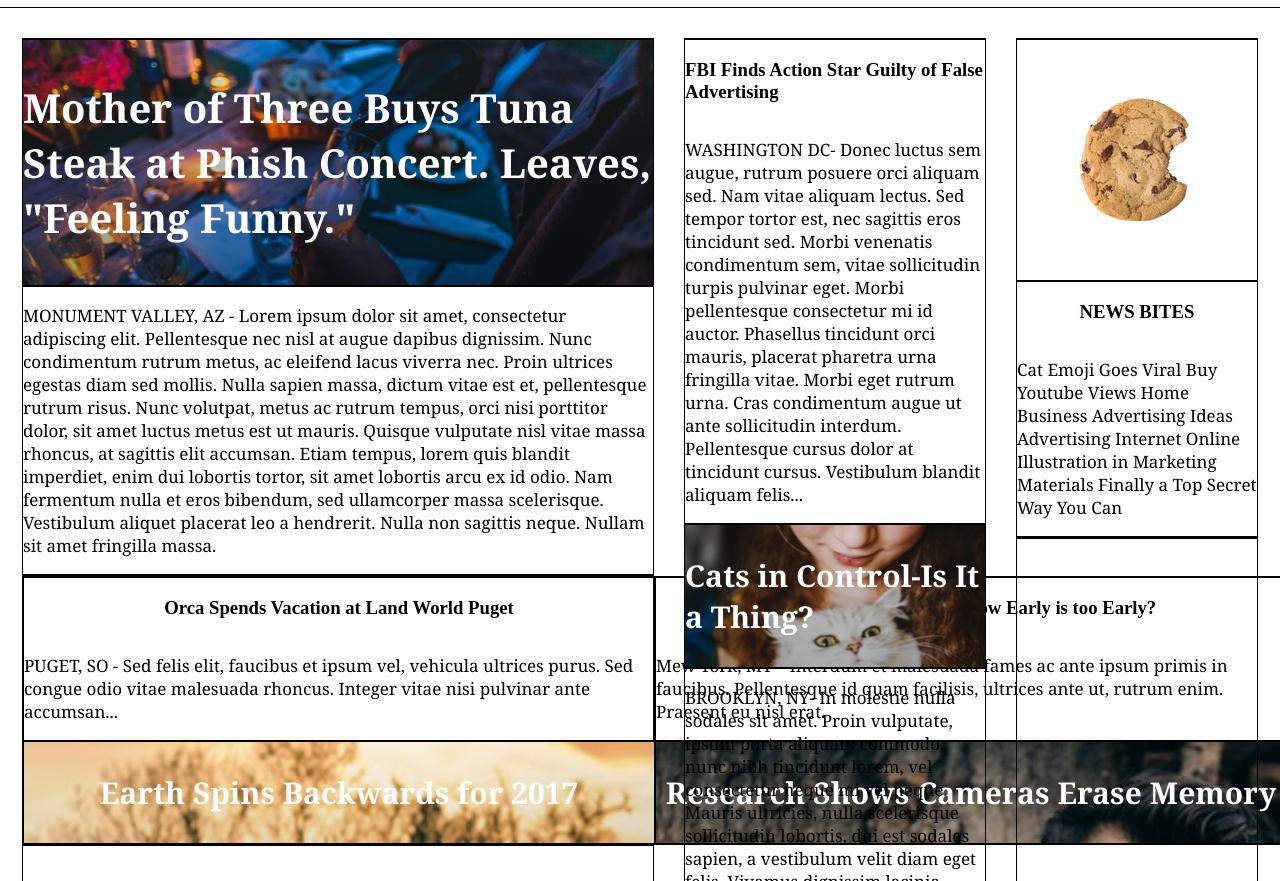
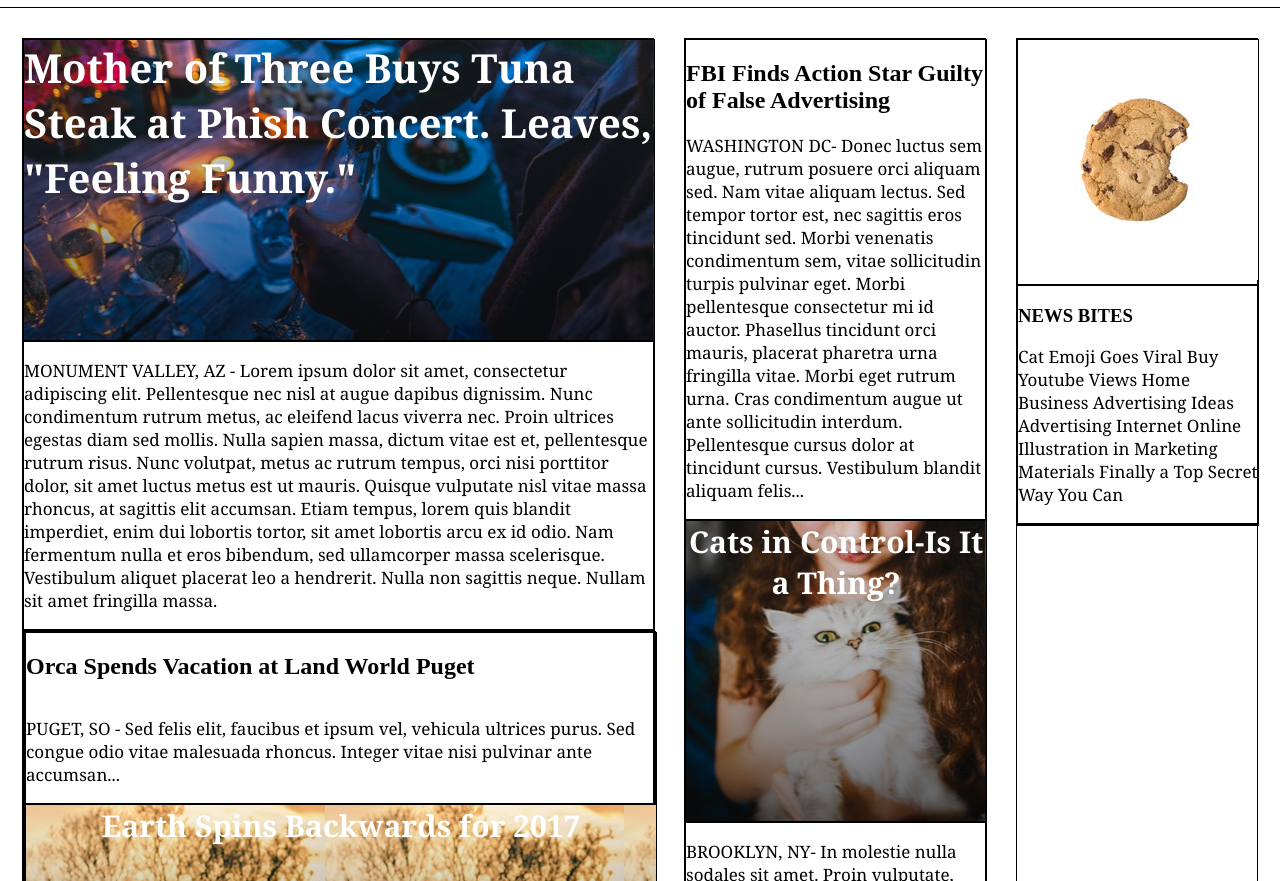
Before and after one commit to mistytree/mytimes, a plain HTML site: page index.html in a window 1280 px wide. Shown: the part 71-952 px from the top of the page. Drawn offline with Linux system fonts and the light colour scheme.

Commit message:
Commit 2018-01-10

```diff
--- a/index.html
+++ b/index.html
@@ -25,7 +25,7 @@
 
       <div class="large main">
         <div class="large one">
-          <p class="image main">Mother of Three Buys Tuna Steak at Phish Concert. Leaves, "Feeling Funny."</p>
+          <span class="image main">Mother of Three Buys Tuna Steak at Phish Concert. Leaves, "Feeling Funny."</span>
         </div>
         <div class="large two">
           <p>MONUMENT VALLEY, AZ - Lorem ipsum dolor sit amet, consectetur adipiscing elit.
@@ -43,23 +43,23 @@
 
           <div class="large bottom_left">
             <div class="large three">
-              <h3>Orca Spends Vacation at Land World Puget</h3>
+              <h2>Orca Spends Vacation at Land World Puget</h2>
               <p>PUGET, SO - Sed felis elit, faucibus et ipsum vel, vehicula ultrices purus.
                 Sed congue odio vitae malesuada rhoncus. Integer vitae nisi pulvinar ante accumsan...</p>
             </div>
             <div class="large four">
-              <p class="image">Earth Spins Backwards for 2017</p>
+              <span class="image">Earth Spins Backwards for 2017</span>
             </div>
           </div>
 
           <div class="large bottom_right">
             <div class="large five">
-              <h3>Burger for Breakfast: How Early is too Early?</h3>
+              <h2>Burger for Breakfast: How Early is too Early?</h2>
               <p>Mew York, MY—Interdum et malesuada fames ac ante ipsum primis in faucibus. Pellentesque
                 id quam facilisis, ultrices ante ut, rutrum enim. Praesent eu nisl erat.</p>
             </div>
             <div class="large six">
-              <p class="image">Research Shows Cameras Erase Memory</p>
+              <span class="image">Research Shows Cameras Erase Memory</span>
             </div>
           </div>
 
@@ -69,7 +69,7 @@
 
       <div class="medium main">
         <div class="medium one">
-          <h3>FBI Finds Action Star Guilty of False Advertising</h3>
+          <h2>FBI Finds Action Star Guilty of False Advertising</h2>
           <p>WASHINGTON DC- Donec luctus sem augue, rutrum posuere orci aliquam sed. Nam vitae aliquam lectus.
             Sed tempor tortor est, nec sagittis eros tincidunt sed. Morbi venenatis condimentum sem, vitae
             sollicitudin turpis pulvinar eget. Morbi pellentesque consectetur mi id auctor. Phasellus tincidunt
@@ -77,7 +77,7 @@
             ante sollicitudin interdum. Pellentesque cursus dolor at tincidunt cursus. Vestibulum blandit aliquam felis...</p>
         </div>
         <div class="medium two">
-          <p class="image">Cats in Control-Is It a Thing?</p>
+          <span class="image">Cats in Control-Is It a Thing?</span>
         </div>
         <div class="medium three">
           <p>BROOKLYN, NY- In molestie nulla sodales sit amet. Proin vulputate, ipsum porta aliquam commodo,
@@ -96,9 +96,7 @@
           <p>Cat Emoji Goes Viral Buy Youtube Views Home Business Advertising Ideas Advertising Internet Online
             Illustration in Marketing Materials Finally a Top Secret Way You Can</p>
         </div>
-        <div class="small three">
-        </div>
-
+        <div class="small three"></div>
       </div>
 
     </div>
--- a/resources/css/style.css
+++ b/resources/css/style.css
@@ -1,3 +1,5 @@
+/* Page Header */
+
 body {
   margin-left:0;
   margin-right:0;
@@ -35,9 +37,17 @@ body {
   padding: 10px;
 }
 
+/* Page Body */
+
 .main_container {
   display: flex;
   justify-content: center;
+}
+
+p {
+  font-family: Georgia;
+  font-size: 17px;
+  color: black;
 }
 
 .large {
@@ -45,16 +55,13 @@ body {
   border: 1px solid black;
   display: flex;
   flex-flow: column;
-  align-items: center;
 }
 
-.large.main {
-  margin: 30px 15px;
-}
+/* !!! BROKEN SECTION START !!! */
 
 .large.bottom {
-  display: flex;
-  flex-flow: row;
+  /*display: flex;
+  flex-flow: row;*/
 }
 
 .large.bottom_left, .large.bottom_right {
@@ -62,69 +69,60 @@ body {
   flex-flow: column;
 }
 
+/* !!! BROKEN SECTION END !!! */
+
 .medium {
   width: 300px;
   border: 1px solid black;
-  display: flex;
-  flex-flow: column;
-  align-items: center;
-}
-
-.medium.main {
-  margin: 30px 15px;
+  /*display: flex;
+  flex-flow: column;*/
 }
 
 .small {
   width: 240px;
   border: 1px solid black;
-  display: flex;
-  flex-flow: column;
-  align-items: center;
+  /*display: flex
+  flex-flow: column;*/
 }
 
-.small.main {
+.large.main, .medium.main, .small.main {
   margin: 30px 15px;
 }
+
+/* Image Section START */
 
 .image {
   font-family: Georgia;
   font-weight: bold;
   font-size: 30px;
   color: white;
+  height: 300px;
+  text-align: center;
 }
 
 .image.main {
   font-size: 40px;
+  text-align: left;
 }
 
 .large.one {
   background-image: url("../images/img-story-main.png");
-  background-size: 100%;
-  display: flex;
-  justify-content: flex-start;
-  }
+}
 
 .large.four {
-  background-image: url("../images/img-story-2.png");
-  background-size: cover;
-  display: inline-flex;
-
+  background-image: url("../images/img-story-2.png"); /*Farm Girl*/
 }
 
 .large.six {
-  background-image: url("../images/img-story-3.png");
-  background-size: 100%;
-  display: flex;
+  background-image: url("../images/img-story-3.png"); /*Photographer*/
 }
 
 .medium.two {
-  background-image: url("../images/img-story-1.png");
-  background-size: cover;
-  display: flex;
+  background-image: url("../images/img-story-1.png"); /*Cat picture*/
+  height: 300px;
+  text-align: center;
 }
 
-p {
-  font-family: Georgia;
-  font-size: 17px;
-  color: black;
-}
+/* Image Section END */
+
+/* Page Footer */
```
